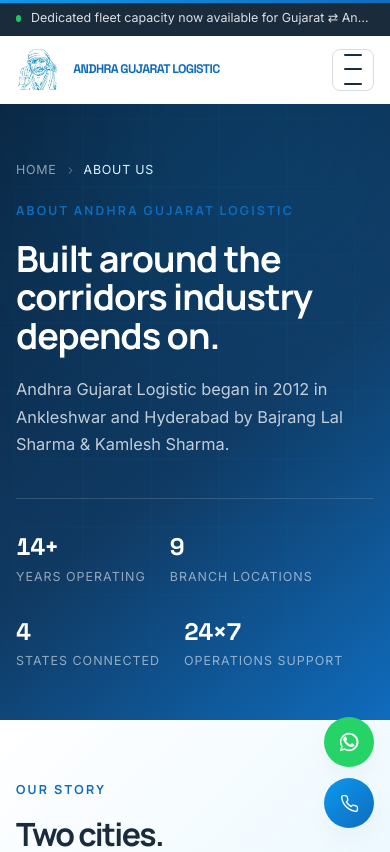
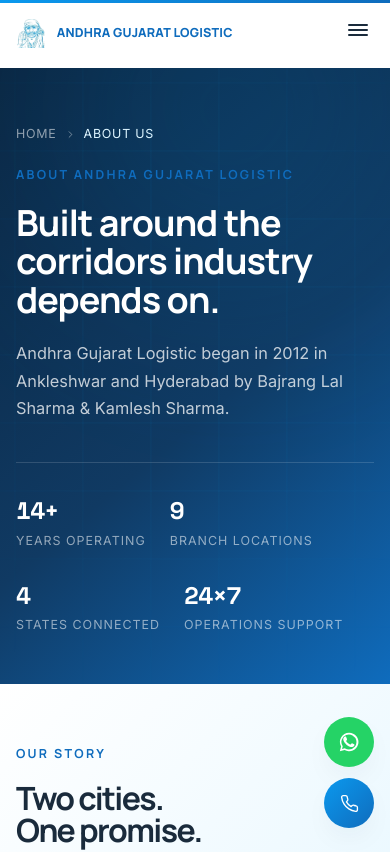
Before and after one commit to craftedbymohit/Andhra-Gujarat-Logistics, a React (Vite) app: page /about in a window 390 px wide. Shown: the top 852 px of the page. Built offline with nearby package versions, Linux system fonts and the light colour scheme.

Commit message:
Enhanced loader durations for mobile responsiveness; updated HomeHero component to hide playback button on mobile; adjust layout styles for better mobile experience; modify About page to include "MR." prefix for director names.

```diff
--- a/src/App.jsx
+++ b/src/App.jsx
@@ -6,6 +6,7 @@
 import PageLoader from '@/components/loaders/PageLoader';
 
 const INITIAL_LOADER_DURATION = 1500;
+const MOBILE_LOADER_DURATION = 1500;
 const LOADER_FADE_DURATION = 320;
 
 export default function App() {
@@ -14,13 +15,16 @@
   const initialExitTimerRef = useRef(null);
 
   useEffect(() => {
+    const duration = window.matchMedia('(max-width: 760px)').matches
+      ? MOBILE_LOADER_DURATION
+      : INITIAL_LOADER_DURATION;
     const timer = window.setTimeout(() => {
       setIsLoaderExiting(true);
       initialExitTimerRef.current = window.setTimeout(() => {
         setIsStarting(false);
         setIsLoaderExiting(false);
       }, LOADER_FADE_DURATION);
-    }, INITIAL_LOADER_DURATION);
+    }, duration);
 
     return () => {
       window.clearTimeout(timer);
--- a/src/components/hero/HomeHero.jsx
+++ b/src/components/hero/HomeHero.jsx
@@ -11,6 +11,15 @@
   const manuallyPaused = useRef(false);
   const [source] = useState(heroVideo);
   const [playing, setPlaying] = useState(false);
+  const [isMobile, setIsMobile] = useState(false);
+
+  useEffect(() => {
+    const media = window.matchMedia('(max-width: 760px)');
+    const syncMobileState = () => setIsMobile(media.matches);
+    syncMobileState();
+    media.addEventListener?.('change', syncMobileState);
+    return () => media.removeEventListener?.('change', syncMobileState);
+  }, []);
 
   useEffect(() => {
     const video = videoRef.current;
@@ -77,7 +86,7 @@
           </Button>
         </div>
       </div>
-      {source && <button className="hero__playback" type="button" onClick={() => {
+      {source && !isMobile && <button className="hero__playback" type="button" onClick={() => {
         manuallyPaused.current = playing;
         if (playing) videoRef.current.pause();
         else videoRef.current.play().catch(() => {});
--- a/src/layouts/MainLayout.jsx
+++ b/src/layouts/MainLayout.jsx
@@ -9,7 +9,7 @@
 import QuoteModal from '@/components/modals/QuoteModal';
 import PageLoader from '@/components/loaders/PageLoader';
 
-const ROUTE_LOADER_DURATION = 900;
+const ROUTE_LOADER_DURATION = 1500;
 const LOADER_FADE_DURATION = 320;
 
 /** Persistent chrome + animated route transition. */
@@ -24,6 +24,7 @@
   const hideTimerRef = useRef(null);
   const exitTimerRef = useRef(null);
   const isNavigatingRef = useRef(false);
+  const routeTimerElapsedRef = useRef(false);
 
   const beginLoaderExit = () => {
     window.clearTimeout(hideTimerRef.current);
@@ -45,10 +46,12 @@
     window.clearTimeout(hideTimerRef.current);
     window.clearTimeout(exitTimerRef.current);
 
+    routeTimerElapsedRef.current = false;
     setIsRouteLoading(true);
     setIsLoaderExiting(false);
 
     hideTimerRef.current = window.setTimeout(() => {
+      routeTimerElapsedRef.current = true;
       if (!isNavigatingRef.current) beginLoaderExit();
     }, ROUTE_LOADER_DURATION);
 
@@ -63,7 +66,9 @@
   isNavigatingRef.current = isNavigating;
 
   useEffect(() => {
-    if (!isNavigating && isRouteLoading && !isLoaderExiting) beginLoaderExit();
+    if (!isNavigating && routeTimerElapsedRef.current && isRouteLoading && !isLoaderExiting) {
+      beginLoaderExit();
+    }
   }, [isNavigating, isLoaderExiting, isRouteLoading]);
 
   return (
--- a/src/pages/About/index.jsx
+++ b/src/pages/About/index.jsx
@@ -101,7 +101,7 @@
                   <span className="chairman__initials">{currentDirector.initials}</span>
                 )}
                 <div className="chairman__portrait-label">
-                  <strong>{currentDirector.name}</strong>
+                  <strong>MR. {currentDirector.name}</strong>
                   <span>{currentDirector.role}</span>
                 </div>
               </motion.div>
--- a/src/styles/layout.css
+++ b/src/styles/layout.css
@@ -89,14 +89,14 @@
 .logo {
   display: flex;
   align-items: center;
-  gap: 0.7rem;
+  gap: 0.55rem;
   flex: none;
 }
 .logo__mark {
   display: grid;
   place-items: center;
-  width: 56px;
-  height: 56px;
+  width: 44px;
+  height: 44px;
   flex: none;
 }
 .logo__mark img {
@@ -111,11 +111,11 @@
   line-height: 1.1;
 }
 .logo__name {
-  font-family: var(--font-numeric);
-  font-size: clamp(0.9rem, 1.35vw, 1.18rem);
-  font-weight: 700;
+  font-family: var(--font-heading);
+  font-size: clamp(0.88rem, 1.25vw, 1.08rem);
+  font-weight: 800;
   line-height: 1;
-  letter-spacing: -0.05em;
+  letter-spacing: 0.015em;
   white-space: nowrap;
   color: var(--ocean);
 }
@@ -424,6 +424,45 @@
   gap: 0.75rem;
 }
 
+@media (max-width: 760px) {
+  :root {
+    --announce-h: 0px;
+  }
+  .announce {
+    display: none;
+  }
+  .burger {
+    width: 32px;
+    height: 20px;
+    padding: 0;
+    border: 0;
+    grid-template-rows: repeat(3, 2px);
+    row-gap: 3px;
+  }
+  .burger span + span {
+    margin-top: 0;
+  }
+  .burger span {
+    width: 20px;
+  }
+  .logo__mark {
+    width: 34px;
+    height: 34px;
+  }
+  .footer__credit {
+    justify-content: center;
+    width: 100%;
+    text-align: center;
+  }
+}
+
+@media (max-width: 400px) {
+  .logo__mark {
+    width: 32px;
+    height: 32px;
+  }
+}
+
 /* ---------------- Footer ---------------- */
 .footer {
   position: relative;
@@ -569,6 +608,10 @@
   color: rgba(255, 255, 255, 0.45);
 }
 .footer__credit {
+  display: inline-flex;
+  justify-content: center;
+  min-width: 14rem;
+  text-align: center;
   color: rgba(255, 255, 255, 0.68);
   transition: color var(--dur-fast) var(--ease);
 }
--- a/src/styles/sections.css
+++ b/src/styles/sections.css
@@ -38,6 +38,11 @@
   color: white;
   font-size: 0.8rem;
 }
+@media (max-width: 760px) {
+  .hero__playback {
+    display: none;
+  }
+}
 .hero__overlay {
   z-index: -1;
   background: linear-gradient(90deg, rgba(6, 21, 34, 0.52) 0%, rgba(6, 21, 34, 0.24) 48%, rgba(6, 21, 34, 0.36) 100%),
@@ -105,6 +110,9 @@
   padding-top: 2.5rem;
 }
 @media (max-width: 560px) {
+  .hero__playback {
+    display: none;
+  }
   .hero__content {
     padding-inline: var(--gutter);
   }
@@ -913,9 +921,9 @@
     padding-inline: 0;
   }
   .expertise-item {
-    grid-template-columns: auto minmax(0, 1fr) auto;
+    grid-template-columns: 1.25rem 2.8rem minmax(0, 1fr);
     min-height: 132px;
-    gap: 0.85rem;
+    gap: 1rem;
   }
   .expertise-item__number {
     grid-column: 1;
@@ -924,10 +932,14 @@
   .expertise-item__icon {
     grid-column: 2;
     grid-row: 1 / span 2;
+    width: 40px;
+    height: 40px;
+    justify-self: center;
   }
   .expertise-item__body {
     grid-column: 3;
     grid-row: 1 / span 2;
+    min-width: 0;
   }
   .expertise-item__link {
     display: none;
```
